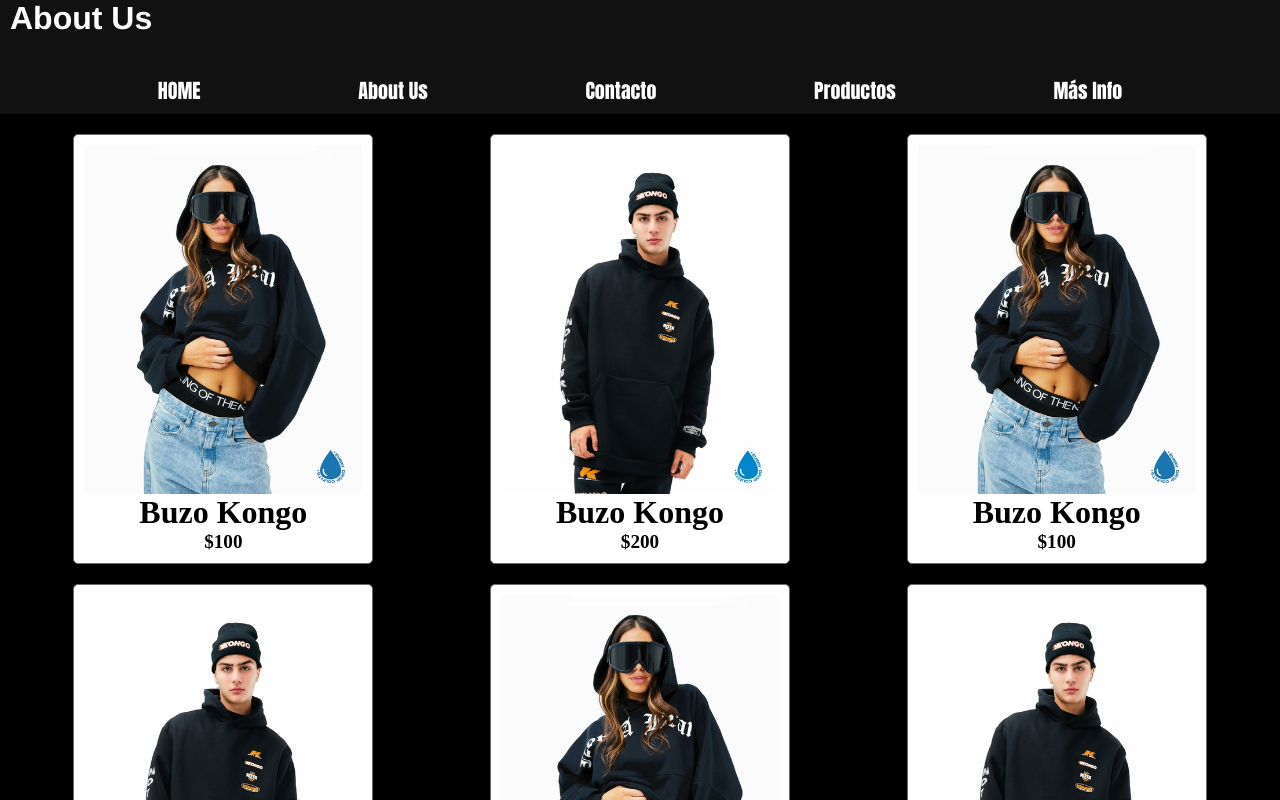
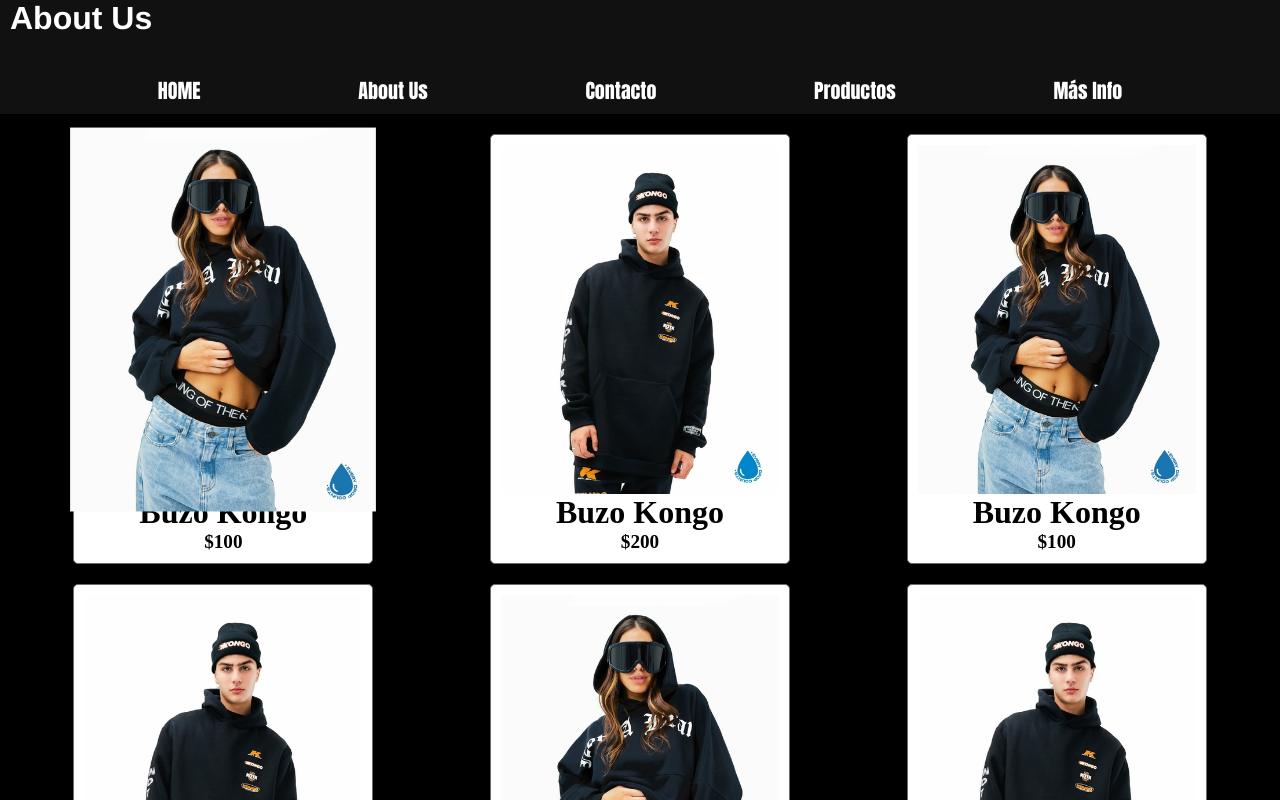
Before and after one commit to diamentian/AstroClothes, a plain HTML site: page pages/productos.html in a window 1280 px wide. In both pictures the pointer is over the picture 223 px from the left and 319 px from the top of the page. Shown: the top 800 px of the page. Drawn offline with Linux system fonts and the light colour scheme.

Commit message:
animaciones productos

```diff
--- a/css/estilos.css
+++ b/css/estilos.css
@@ -163,7 +163,13 @@
 
 .product img {
   width: 100%;
+  transition: all 0.7s ease;
 }
+
+.product img:hover{
+  transform: scale(1.1);
+}
+
 
 .product h4 {
   font-size: 2rem;
```
Also changed, not shown: pages/productos.html (+1 -1 lines).
